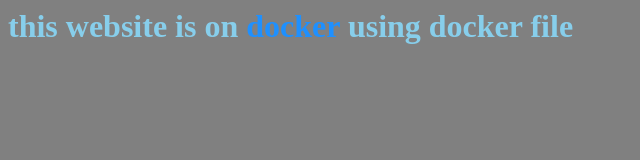
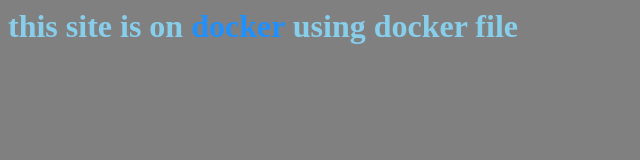
Before and after one commit to amirmohammadhassanabadi/DevOps-Labs, a plain HTML site: page docker/nginx-html/index.html in a window 1280 px wide. Shown: the whole page, without its empty margins (0-640 px from the left). Drawn offline with Linux system fonts and the light colour scheme.

Commit message:
docker - first project chaned

```diff
--- a/docker/nginx-html/index.html
+++ b/docker/nginx-html/index.html
@@ -1,3 +1,3 @@
 <body style="background-color: gray;">
-	<h1 style="color: skyblue;">this website is on <b style="color: dodgerblue;">docker</b> using docker file</h1>
+	<h1 style="color: skyblue;">this site is on <b style="color: dodgerblue;">docker</b> using docker file</h1>
 </body>
```
